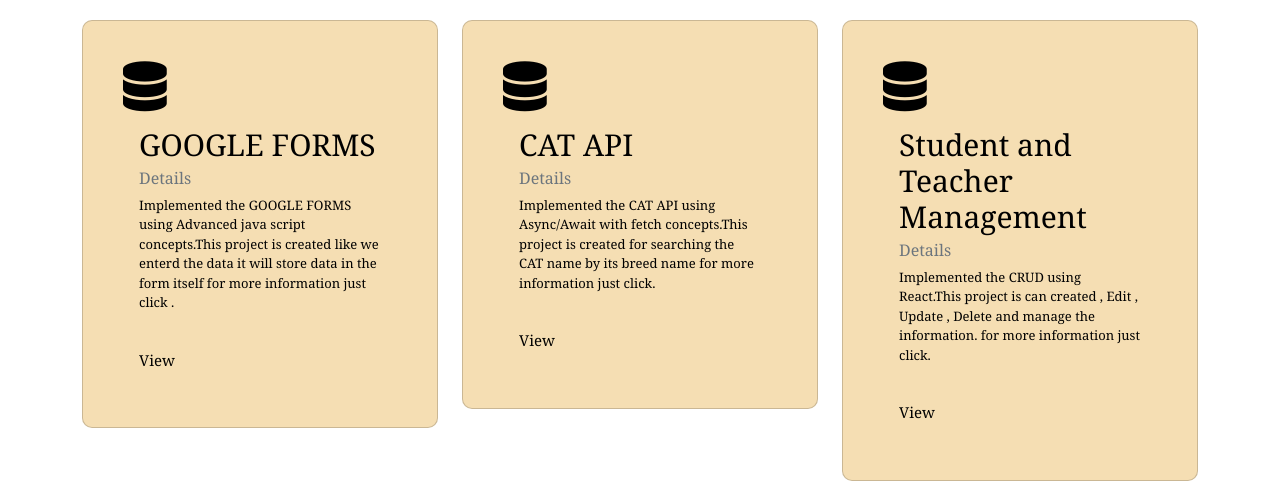
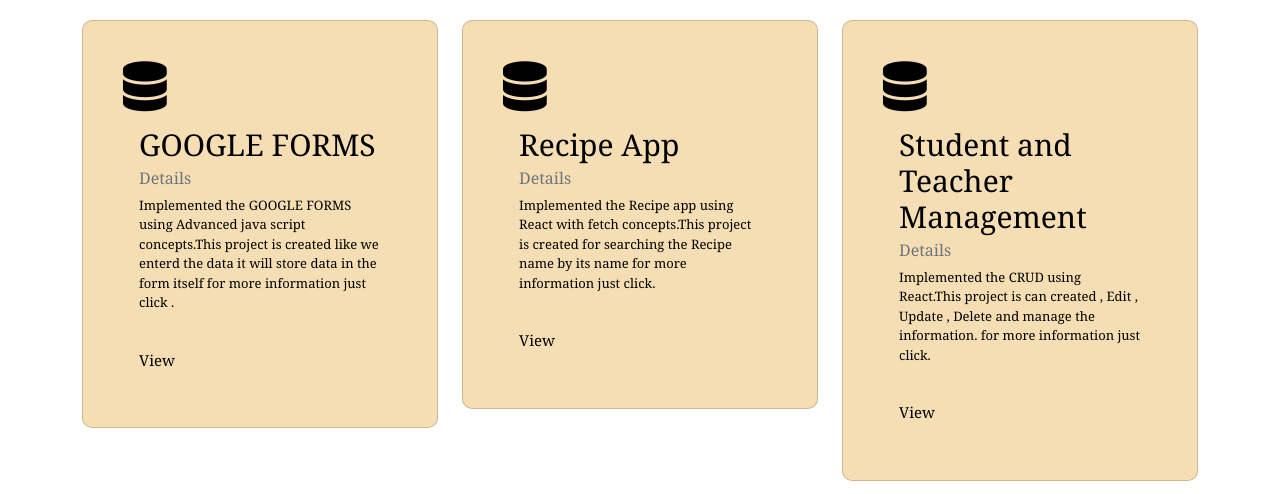
Before and after one commit to AKaran3007/My-Portfolio, a plain HTML site: page index.html in a window 1280 px wide. Shown: the part 2400-2894 px from the top of the page. Drawn offline with nearby package versions, Linux system fonts and the light colour scheme; a script that the page names is missing.

Commit message:
projects

```diff
--- a/index.html
+++ b/index.html
@@ -594,11 +594,11 @@
             <div class="card mt-sm-3" id="card-des">
               <i class="fa-solid fa-database"></i>
               <div class="card-body">
-                <h5 class="card-title">CAT API</h5>
+                <h5 class="card-title">Recipe App</h5>
                 <h6 class="card-subtitle mb-2 text-muted">Details</h6>
-                <p class="card-text">Implemented the CAT API using Async/Await with fetch concepts.This project is
-                  created for searching the CAT name by its breed name for more information just click.</p>
-                <a href="https://eclectic-mochi-3ac4cc.netlify.app/" target="_blank" class="card-link">View</a>
+                <p class="card-text">Implemented the Recipe app using React with fetch concepts.This project is
+                  created for searching the Recipe name by its name for more information just click.</p>
+                <a href="https://glistening-sable-7aa037.netlify.app/" target="_blank" class="card-link">View</a>
 
               </div>
             </div>
```
